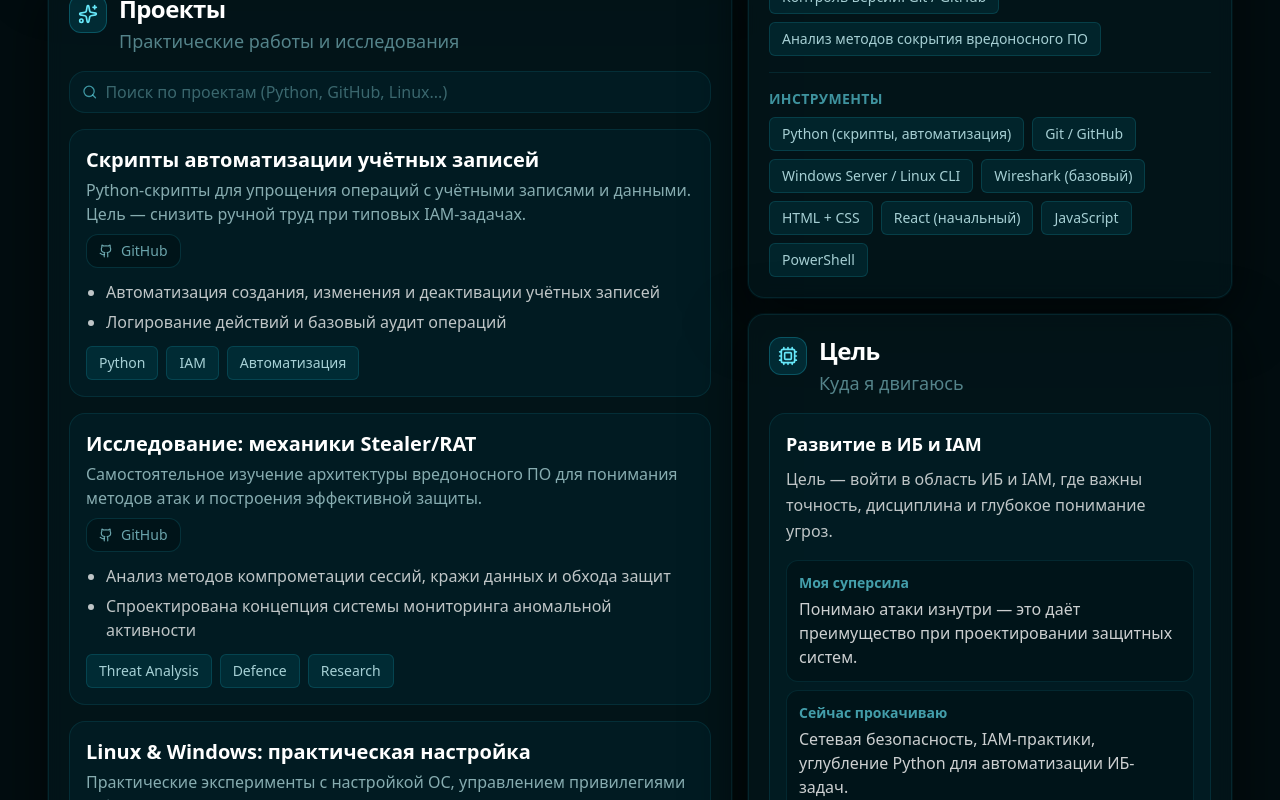
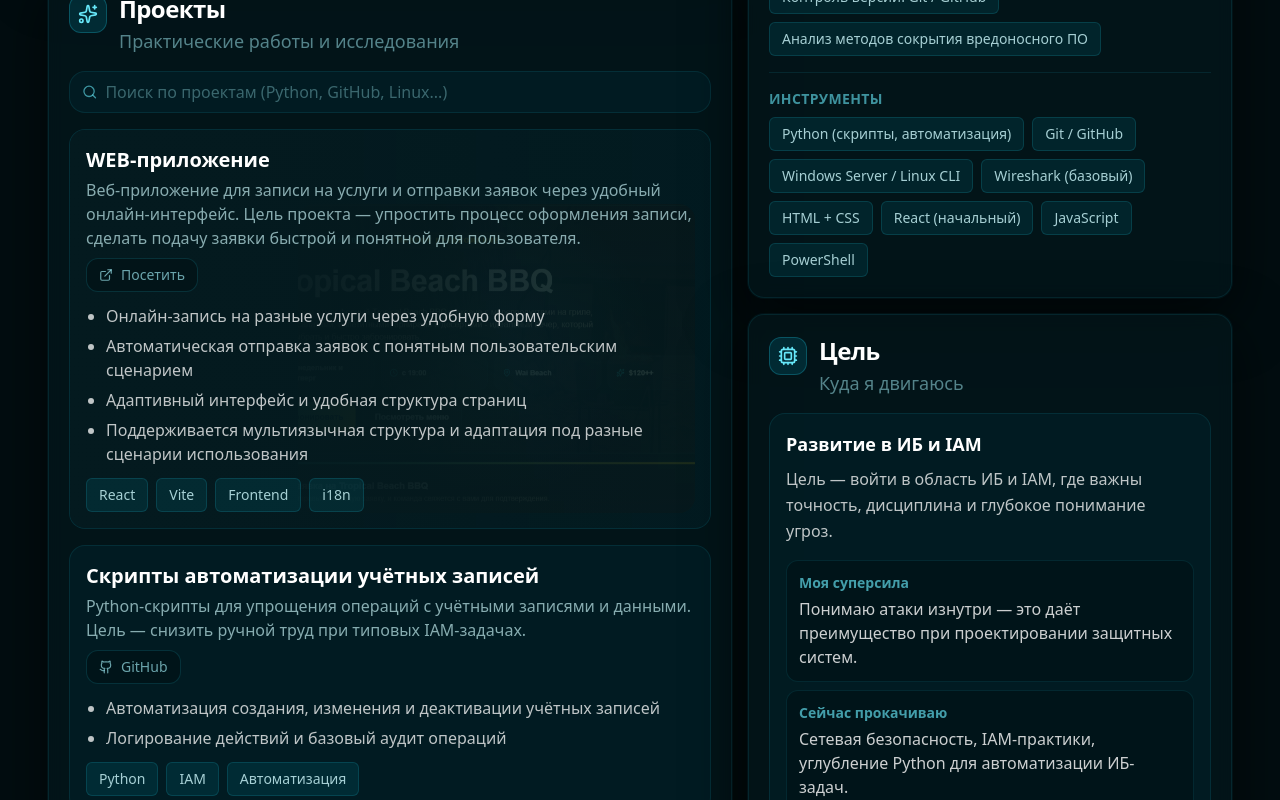
Before and after one commit to frankoleet/aleksandar, a React (Vite) app: page / in a window 1280 px wide. Shown: the part 1420-2220 px from the top of the page. Built offline with nearby package versions, Linux system fonts and the light colour scheme.

Commit message:
we got new project

```diff
--- a/src/App.jsx
+++ b/src/App.jsx
@@ -3,7 +3,7 @@ import { Link, useLocation } from "react-router-dom";
 import { motion, useInView } from "framer-motion";
 import {
   Shield, Terminal, Radar, Medal, Briefcase, GraduationCap,
-  Cpu, Layers, Sparkles, Search, Download, Github, Lock,
+  Cpu, Layers, Sparkles, Search, Download, Github, Lock, ExternalLink,
   Timer,
   SwissFranc,
   ShieldAlert,
@@ -57,9 +57,9 @@ function Particles() {
 }
 
 // ── HoverCard — glow + подъём ─────────────────────────────────────────────────
-const HoverCard = ({ children }) => (
+const HoverCard = ({ children, className = "" }) => (
   <motion.div
-    className="rounded-2xl border border-cyan-400/10 bg-cyan-500/5 p-4"
+    className={`group rounded-2xl border border-cyan-400/10 bg-cyan-500/5 p-4 ${className}`}
     whileHover={{ y: -3, boxShadow: "0 0 0 1.5px rgba(34,211,238,0.3), 0 8px 32px rgba(6,182,212,0.18)" }}
     transition={{ duration: 0.2 }}
   >
@@ -208,6 +208,17 @@ const data = {
 
   projects: [
     {
+      name: "WEB-приложение",
+      desc: "Веб-приложение для записи на услуги и отправки заявок через удобный онлайн-интерфейс. Цель проекта — упростить процесс оформления записи, сделать подачу заявки быстрой и понятной для пользователя.",
+      bullets: [
+        "Онлайн-запись на разные услуги через удобную форму",
+        "Автоматическая отправка заявок с понятным пользовательским сценарием",
+        "Адаптивный интерфейс и удобная структура страниц",
+        "Поддерживается мультиязычная структура и адаптация под разные сценарии использования",
+      ],
+      tags: ["React", "Vite", "Frontend", "i18n"], linkText: "Посетить", link: "https://alisa.help",
+    },
+    {
       name: "Скрипты автоматизации учётных записей",
       desc: "Python-скрипты для упрощения операций с учётными записями и данными. Цель — снизить ручной труд при типовых IAM-задачах.",
       bullets: ["Автоматизация создания, изменения и деактивации учётных записей", "Логирование действий и базовый аудит операций"],
@@ -341,7 +352,7 @@ export default function App() {
       </div>
 
       {/* MAIN */}
-      <main className="relative z-10 mx-auto w-full max-w-screen-2xl grid grid-cols-1 gap-4 px-12 pb-16 md:grid-cols-12 print:pb-4">
+      <main className="relative z-10 mx-auto w-full max-w-screen-2xl grid grid-cols-1 gap-4 px-4 pb-16 md:grid-cols-12 md:px-12 print:pb-4">
 
         {/* LEFT */}
         <div className="md:col-span-7 flex flex-col gap-4">
@@ -374,15 +385,38 @@ export default function App() {
               <input value={query} onChange={(e) => setQuery(e.target.value)} placeholder="Поиск по проектам (Python, GitHub, Linux...)" className="w-full bg-transparent text-base text-white/80 outline-none placeholder:text-cyan-200/35" />
             </div>
             <div className="space-y-4">
-              {filteredProjects.map((p) => (
-                <HoverCard key={p.name}>
+              {filteredProjects.map((p) => {
+                const isDecoratedProject = p.link === "https://alisa.help";
+
+                return (
+                <HoverCard key={p.name} className={isDecoratedProject ? "relative overflow-hidden" : ""}>
+                  {isDecoratedProject && (
+                    <div className="pointer-events-none absolute inset-0" aria-hidden="true">
+                      <div
+                        className="absolute inset-0 bg-cover bg-no-repeat bg-center opacity-[0.24] transition-opacity duration-300 group-hover:opacity-[0.38] md:hidden"
+                        style={{ backgroundImage: "url('/webm.png')" }}
+                      />
+                      <div className="project-card-desktop-image-container">
+                        <img
+                          src="/web.png"
+                          alt=""
+                          className="project-card-desktop-image transition-opacity duration-300 group-hover:opacity-[0.52]"
+                        />
+                        <div className="project-card-desktop-image-overlay transition-opacity duration-300 group-hover:opacity-[0.72]" />
+                      </div>
+                      <div className="absolute inset-0 bg-[linear-gradient(90deg,rgba(4,26,31,0.985)_0%,rgba(4,26,31,0.95)_28%,rgba(4,26,31,0.84)_48%,rgba(4,26,31,0.60)_72%,rgba(4,26,31,0.46)_100%)] opacity-100 transition-opacity duration-300 group-hover:opacity-[0.55]" />
+                      <div className="absolute inset-0 bg-[radial-gradient(circle_at_center,rgba(34,211,238,0.10),transparent_52%)] opacity-100 transition-opacity duration-300 group-hover:opacity-[0.7] md:hidden" />
+                    </div>
+                  )}
+                  <div className={`min-w-0 ${isDecoratedProject ? "relative z-10" : ""}`}>
                     <div className="flex flex-wrap items-start justify-between gap-2">
                       <div className="min-w-0">
                         <div className="text-xl font-semibold text-white">{p.name}</div>
                         <p className="mt-1 text-base text-cyan-100/65">{p.desc}</p>
                       </div>
                       <a href={p.link} target="_blank" rel="noopener noreferrer" className="inline-flex items-center gap-2 rounded-xl border border-cyan-400/15 bg-[#020d10]/40 px-3 py-1.5 text-sm text-cyan-200/65 hover:bg-cyan-500/20 hover:text-cyan-200 hover:border-cyan-400/30 transition-all">
-                      <Github className="h-3.5 w-3.5" />{p.linkText}
+                        {p.linkText === "GitHub" ? <Github className="h-3.5 w-3.5" /> : <ExternalLink className="h-3.5 w-3.5" />}
+                        {p.linkText}
                       </a>
                     </div>
                     <ul className="mt-3 list-disc space-y-1.5 pl-5 text-base text-white/75">
@@ -391,8 +425,9 @@ export default function App() {
                     <div className="mt-3 flex flex-wrap gap-2">
                       {p.tags.map((t) => <Chip key={t}>{t}</Chip>)}
                     </div>
+                  </div>
                 </HoverCard>
-              ))}
+              )})}
               {filteredProjects.length === 0 && (
                 <div className="rounded-2xl border border-cyan-400/10 bg-cyan-500/5 p-4 text-base text-cyan-100/65">Ничего не найдено. Попробуй другой запрос.</div>
               )}
@@ -477,7 +512,7 @@ export default function App() {
       </main>
 
       {/* FOOTER */}
-      <footer className="relative z-10 mx-auto w-full max-w-screen-2xl px-12 pb-10 text-sm text-cyan-200/40 print:hidden">
+      <footer className="relative z-10 mx-auto w-full max-w-screen-2xl px-4 pb-10 text-sm text-cyan-200/40 print:hidden md:px-12">
         <div className="rounded-2xl border border-cyan-400/10 bg-[#041a1f]/50 p-4">
           <div className="flex flex-col gap-2 md:flex-row md:items-center md:justify-between">
             <div className="flex items-center gap-2">
@@ -498,6 +533,41 @@ export default function App() {
       )}
 
     <style>{`
+      .project-card-desktop-image-container {
+        display: none;
+      }
+
+      @media (min-width: 768px) {
+        .project-card-desktop-image-container {
+          position: absolute;
+          top: 4.6rem;
+          right: 0.95rem;
+          bottom: 0.95rem;
+          width: min(31rem, 62%);
+          display: block;
+          overflow: hidden;
+          border-radius: 1rem;
+        }
+
+        .project-card-desktop-image {
+          width: 100%;
+          height: 100%;
+          display: block;
+          object-fit: cover;
+          object-position: center;
+          opacity: 0.34;
+        }
+
+        .project-card-desktop-image-overlay {
+          position: absolute;
+          inset: 0;
+          background:
+            linear-gradient(180deg, rgba(4, 26, 31, 0.18), rgba(4, 26, 31, 0.52)),
+            radial-gradient(circle at 52% 46%, rgba(34, 211, 238, 0.1), transparent 56%);
+          opacity: 0.92;
+        }
+      }
+
       @media print {
         /* 1. Включаем печать фоновых цветов и графики */
         * {
```
Also changed, not shown: public/web.png (added), public/webm.png (added). Lines whose indentation alone changed are shown as unchanged.
